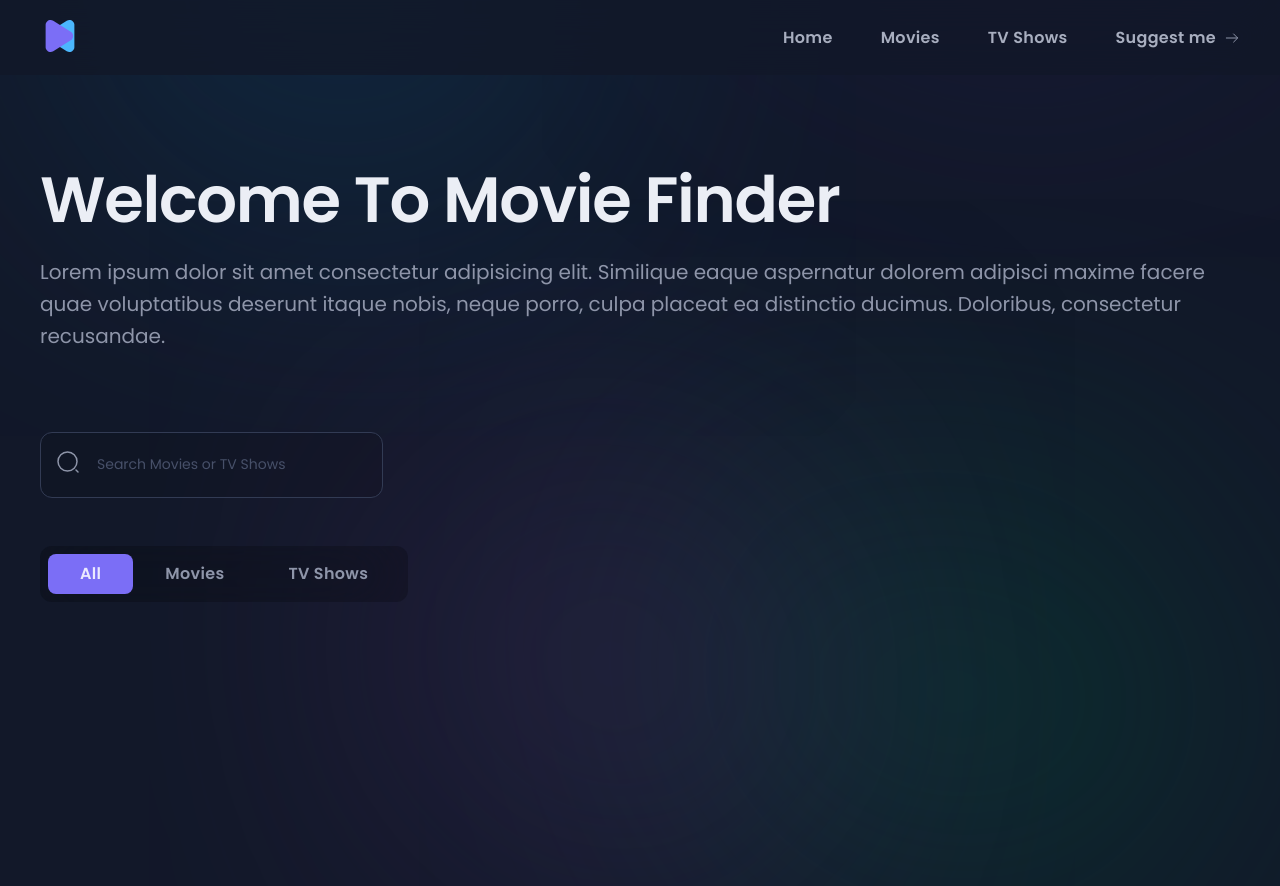
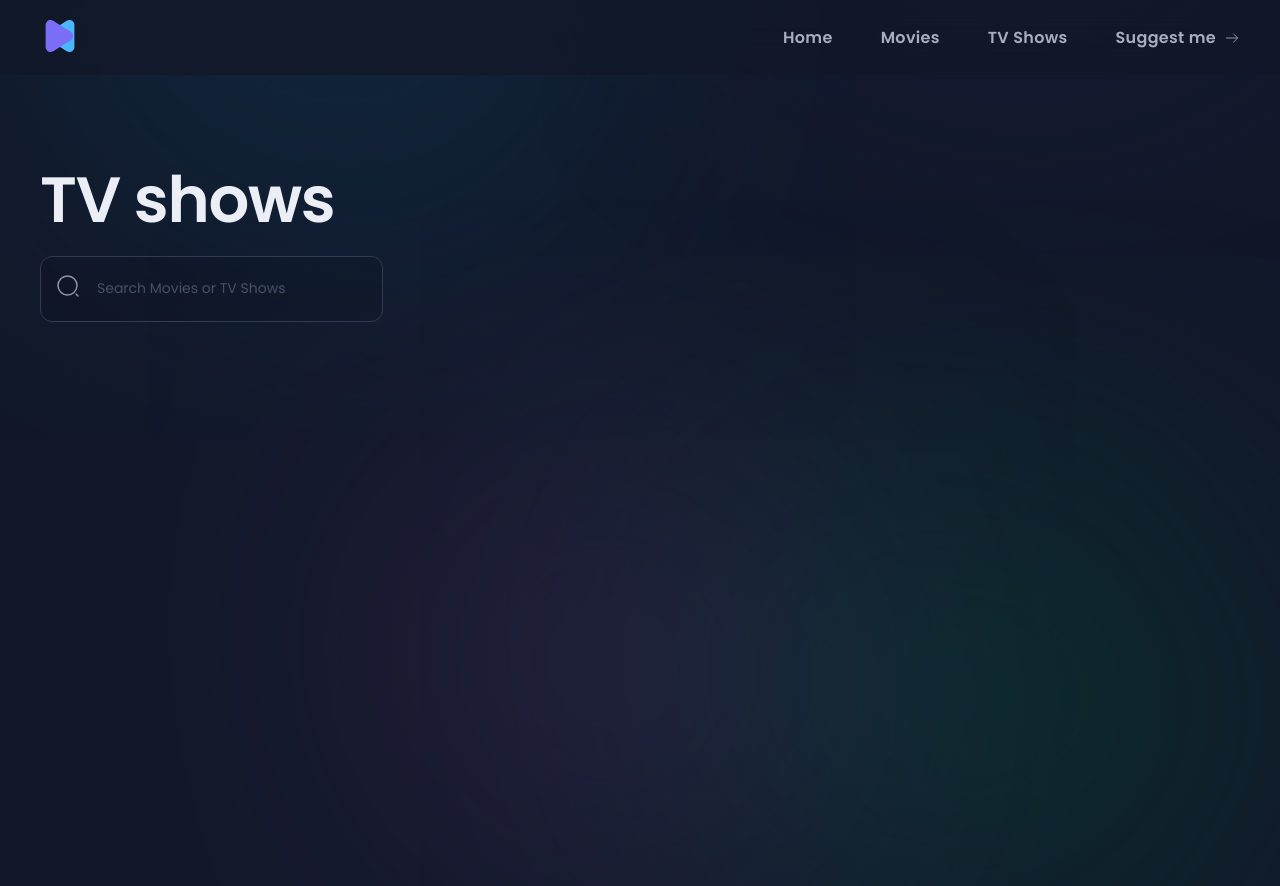
Before and after one commit to IlyaPitukhGit/Movie-Finder, a React (Create React App) app: page /tv in a window 1280 px wide. Shown: the top 886 px of the page. Built offline with nearby package versions, Linux system fonts and the light colour scheme.

Commit message:
add TV shows page

```diff
--- a/src/components/App.js
+++ b/src/components/App.js
@@ -6,6 +6,7 @@ import Layout from "./Layout/Layout";
 import Home from "../pages/Home/Home";
 import MovieDetails from "../pages/MovieDetails/MovieDetails";
 import Movies from "../pages/Movies/Movies";
+import TVShows from "../pages/TvShows/Movies";
 
 import { QueryClient, QueryClientProvider } from "@tanstack/react-query";
 
@@ -21,6 +22,7 @@ function App() {
                         <Route index element={<Home />} />
                         <Route path="/:category" element={<Home />} />
                         <Route path="movies" element={<Movies />} />
+                        <Route path="tv" element={<TVShows />} />
                         <Route
                             path="/details/:type/:movieId"
                             element={<MovieDetails />}
--- a/src/components/Layout/Layout.module.css
+++ b/src/components/Layout/Layout.module.css
@@ -2,4 +2,5 @@
     background: url(/public/img/main/Background.svg) no-repeat center / cover,
         #121829;
     min-height: 200vh;
+    padding-bottom: 5rem;
 }
--- a/src/components/SelectCategory/SelectCategory.jsx
+++ b/src/components/SelectCategory/SelectCategory.jsx
@@ -52,8 +52,14 @@ function SelectCategory() {
     const activeCategory = searchParams.get("category") ?? "all";
 
     const handleCategoryChange = (newCategory) => {
-        const newParams = new URLSearchParams();
+        const newParams = new URLSearchParams(searchParams);
+
         newParams.set("category", newCategory);
+
+        if (searchParams.get("query")) {
+            newParams.set("query", searchParams.get("query"));
+        }
+
         setSearchParams(newParams);
     };
 
--- /dev/null
+++ b/src/pages/TvShows/Movies.jsx
@@ -0,0 +1,20 @@
+import MoviesList from "../../components/MovieList/MovieList";
+import Searchbar from "../../components/SearchBar/SearchBar";
+
+import s from "./movies.module.css";
+
+function TVShows() {
+    return (
+        <section className={s.home}>
+            <div className={s.container}>
+                <div className={s.content}>
+                    <h1 className={s.title}>TV shows</h1>
+                    <Searchbar />
+                    <MoviesList />
+                </div>
+            </div>
+        </section>
+    );
+}
+
+export default TVShows;
--- /dev/null
+++ b/src/pages/TvShows/movies.module.css
@@ -0,0 +1,14 @@
+.home {
+    padding-top: 10rem;
+}
+.container {
+    max-width: 1200px;
+    margin: 0 auto;
+}
+.content {
+}
+.title {
+    composes: heading-h1 from global;
+    color: var(--Grey-50, #ebeef5);
+    margin-bottom: 1rem;
+}
```
